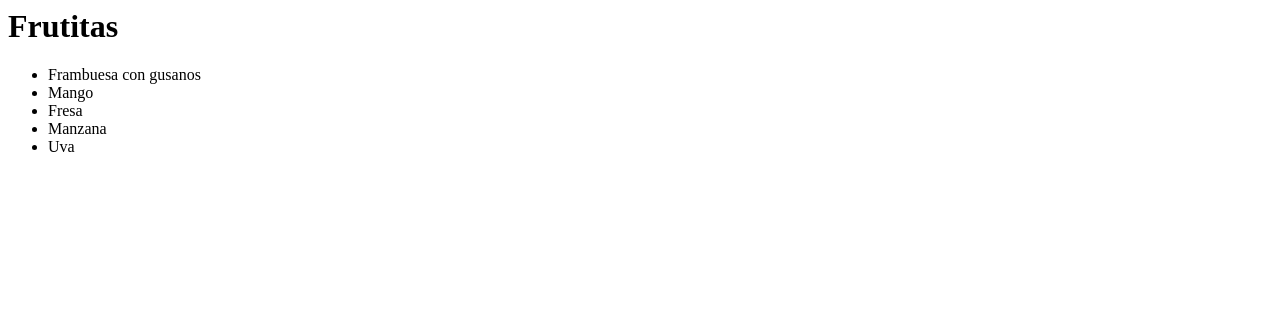
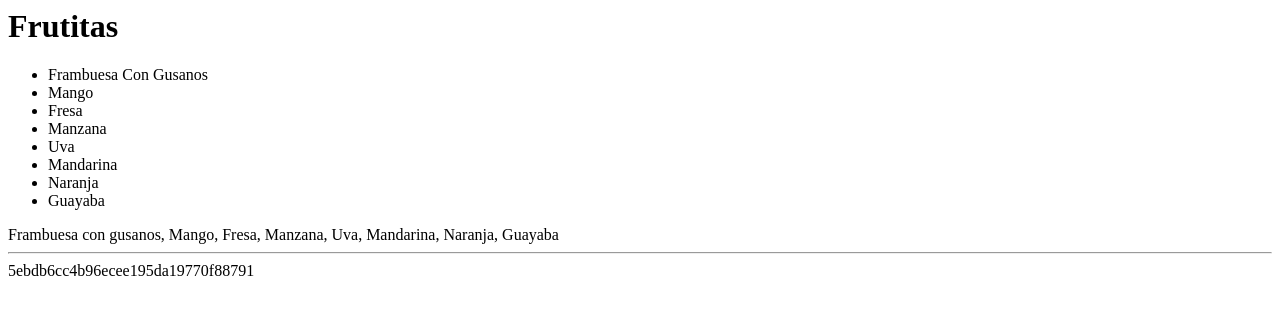
Before and after one commit to dcarolinaa/LearningPHP, a PHP site: page / in a window 1280 px wide. Shown: the top 315 px of the page. Run offline with PHP 8.4, Linux system fonts and the light colour scheme.

Commit message:
Frutitas final final

```diff
--- a/index.php
+++ b/index.php
@@ -3,6 +3,10 @@
 $frutitas = 'Frambuesa con gusanos, Mango, Fresa, Manzana, Uva';
 
 $frutitasArr = explode(', ',$frutitas);
+
+$frutitasArr[] = "Mandarina";
+$frutitasArr[] = "Naranja";
+$frutitasArr[] = "Guayaba";
 
 ?>
 <html>
@@ -12,8 +16,12 @@ $frutitasArr = explode(', ',$frutitas);
     <h1>Frutitas</h1>
     <ul>
         <?php foreach($frutitasArr as $frutita): ?>
-            <li> <?=$frutita?> </li>
+            <li> <?=ucwords($frutita)?> </li>
         <?php endforeach ?>
     </ul>
+    <?=implode(', ',$frutitasArr)?>
+    <hr>
+    <?=md5("carolina2021")?>
+
 </body>
 </html>
```
